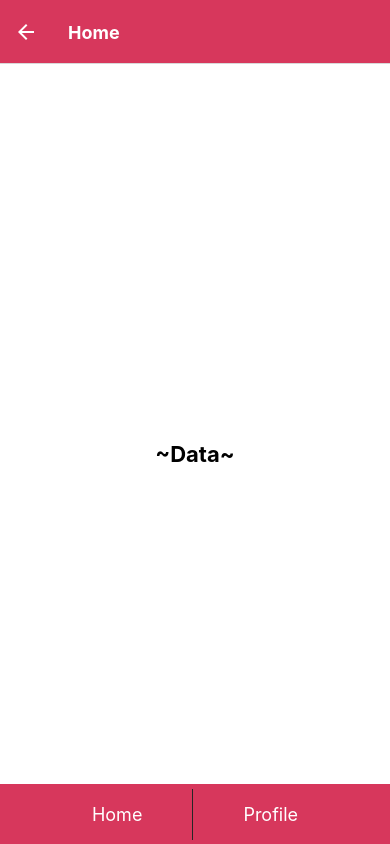
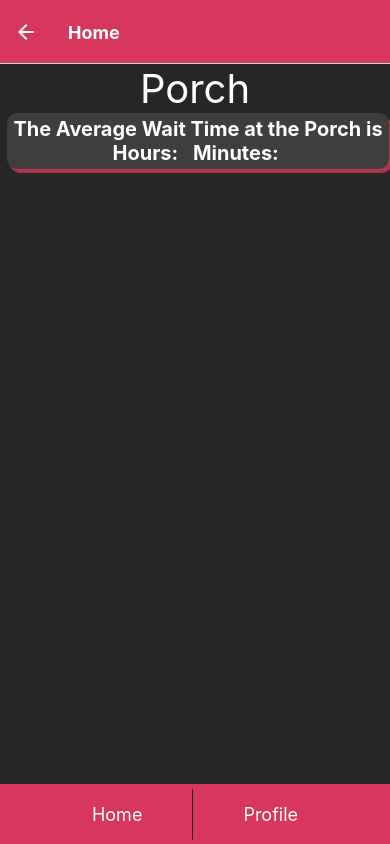
Before and after one commit to wezleyP/CampusCorner, a React Native app: screen /Home in a window 390 px wide. Built offline with nearby package versions, Linux system fonts and the light colour scheme; no server answers; the database is empty.

Commit message:
component for waittime

```diff
--- /dev/null
+++ b/Components/WaitTimes.js
@@ -0,0 +1,98 @@
+import { useNavigation } from '@react-navigation/native'
+import React, { useEffect, useState } from 'react'
+import { View, Text, StyleSheet} from 'react-native'
+
+import {firestore } from '../Firebase'
+import {doc,onSnapshot} from "firebase/firestore"
+
+import Colors from "../Colors"
+
+const Wait = (props) => {
+
+    let title = props.title
+    let document = props.document
+
+    let data = doc(firestore, document)
+
+    const [time, setTime] = useState(0)
+
+    useEffect(() => {
+        let isMounted = true;
+      function listenToDocument() {
+        onSnapshot(data, (docSnapshot) => {
+          if (docSnapshot.exists()) {
+            const docData = docSnapshot.data();
+            setTime(docData)
+          }
+         });
+      }
+
+      listenToDocument()
+    }, [])
+
+    return (
+        <View style={styles.waitTimeView}>
+          <Text style={styles.waitTimeHeaderText}>
+            {title}
+          </Text>
+          <View style={styles.waitTimeTextView}>
+              <Text style={styles.text}>
+                The Average Wait Time at the {title} is
+              </Text>
+              <Text style = {styles.text}>
+                  Hours: {time.Hours}
+              </Text>
+              <Text style = {styles.space}/>
+              <Text style = {styles.text}>
+                  Minutes: {time.Minutes}
+              </Text>
+          </View>
+        </View>
+    )
+}
+
+export default Wait
+
+const styles = StyleSheet.create({
+
+  waitTimeHeaderText: {
+    color: "white",
+    fontSize: 40,
+  },
+  waitTimeView: {
+    alignItems: "center",
+    justifyContent: 'center',
+    flexWrap: "wrap",
+  },
+  waitTimeTextView: {
+    flexDirection: "row",
+    justifyContent: "center",
+    flexWrap: "wrap",
+    backgroundColor: Colors.lighterDark,
+    borderRadius: 10,
+    width: "98%",
+    padding: 4,
+    marginLeft: 6,
+    shadowColor: Colors.primary,
+    shadowOffset: { width: 3, height: 4 },
+    shadowRadius: 1,
+    elevation: 5,
+    shadowOpacity: 0.8
+  },waitTimeHeaderText: {
+    color: "white",
+    fontSize: 40,
+  },
+    text: {
+     fontWeight: '700',
+     fontSize: 20,
+     color: "white",
+    },
+    space: {
+     width: 10
+    }
+})
+
+
+/*
+
+*/
--- a/screens/Home.js
+++ b/screens/Home.js
@@ -1,32 +1,23 @@
 import { useNavigation } from '@react-navigation/native'
 import React, { useEffect, useState } from 'react'
-import { View, Text, StyleSheet, TouchableOpacity} from 'react-native'
+import { View, Text, StyleSheet, TouchableOpacity, ScrollView} from 'react-native'
 
-import { auth,firestore } from '../Firebase'
-import {collection,doc,getDocs } from "firebase/firestore"
+import {firestore } from '../Firebase'
+import {doc,onSnapshot} from "firebase/firestore"
 import Footer from '../Components/Footer'
-
+import Wait from '../Components/WaitTimes'
 import Colors from "../Colors"
-
 
 const Home = () => {
     const navigation  = useNavigation()
 
-    const [time, setTime] = useState([]);
-
-
-
-
-
     return (
       <View style = {styles.container}>
-            <Text style = {styles.headerText}>~Data~</Text>
+        <ScrollView>
 
-            <View>
-              <Text style = {styles.headerText}>
-                {}
-              </Text>
-            </View>
+          <Wait title ={"Porch"} document = { "Porch/pofevjljX988lklZ1EGC" }/>
+        </ScrollView>
+
 
        <Footer />
       </View>
@@ -36,17 +27,41 @@ const Home = () => {
 export default Home
 
 const styles = StyleSheet.create({
+
   container: {
     flex: 1,
-        alignItems: 'center',
-        justifyContent: 'center'
-    },
-    container: {
-        flex: 1,
-        backgroundColor: '#fff',
+    backgroundColor: Colors.dark,
     alignItems: 'center',
     justifyContent: 'center',
   },
+  waitTimeHeaderText: {
+    color: "white",
+    fontSize: 40,
+  },
+  waitTimeView: {
+    alignItems: "center",
+    justifyContent: 'center',
+    flexWrap: "wrap",
+  },
+  waitTimeTextView: {
+    flexDirection: "row",
+    justifyContent: "center",
+    flexWrap: "wrap",
+    backgroundColor: Colors.lighterDark,
+    borderRadius: 10,
+    width: "98%",
+    padding: 4,
+    marginLeft: 6,
+    shadowColor: Colors.primary,
+    shadowOffset: { width: 3, height: 4 },
+    shadowRadius: 1,
+    elevation: 5,
+    shadowOpacity: 0.8
+  },waitTimeHeaderText: {
+    color: "white",
+    fontSize: 40,
+  },
+
       buttonContainer: {
         width: '60%',
         justifyContent: 'center',
@@ -77,39 +92,33 @@ const styles = StyleSheet.create({
         fontWeight: '700',
         fontSize: 15
       },
-      headerText: {
+      text: {
         fontWeight: '700',
-        fontSize: 22
+        fontSize: 20,
+        color: "white",
+      },
+      space: {
+        width: 10
       }
 })
 
 
 /*
-const [users, setUsers] = useState([]);
-      const userCollectionRef = collection(db, "users")
+const data = doc(firestore, "Porch/pofevjljX988lklZ1EGC")
+
+    const [time, setTime] = useState(0)
 
     useEffect(() => {
 
-        const getUsers = async () => {
-            const data = await getDocs(userCollectionRef)
-            setUsers(data.docs.map((doc) => ({...doc.data() , id:doc.id})))
-
-            console.log("working")
+      function listenToDocument() {
+        onSnapshot(data, (docSnapshot) => {
+          if (docSnapshot.exists()) {
+            const docData = docSnapshot.data();
+            setTime(docData)
+          }
+         });
       }
 
-        getUsers()
+      listenToDocument()
     }, [])
-
-
-      {users.map ((user) => {
-                  return (
-                    <Text>
-                      {""}
-                      <Text key ={user.id}>
-                        name: {user.name}
-                      </Text>
-
-                    </Text>
-                  )
-                })}
 */
--- a/screens/Profile.js
+++ b/screens/Profile.js
@@ -1,6 +1,7 @@
 import {useNavigation } from '@react-navigation/native'
 import React from 'react'
 import { StyleSheet, Text, View, TouchableOpacity } from 'react-native'
+import Colors from "../Colors"
 import Footer from '../Components/Footer'
 import { auth } from '../Firebase'
 
@@ -43,6 +44,7 @@ const styles = StyleSheet.create({
         flex: 1,
         justifyContent: 'center',
         alignItems: 'center',
+        backgroundColor: Colors.dark
       },
       buttonContainer: {
         width: '60%',
@@ -61,10 +63,10 @@ const styles = StyleSheet.create({
       buttonOutline: {
         justifyContent: 'center',
         alignItems: 'center',
-        backgroundColor: 'white',
+        backgroundColor: Colors.primary,
         width: "80%",
         marginTop: 5,
-        borderColor: '#D75A5A',
+        borderColor: Colors.secondary,
         borderWidth: 2,
         padding: 15,
         borderRadius: 10,
@@ -77,5 +79,6 @@ const styles = StyleSheet.create({
       },
       text: {
           fontSize: 30,
+          color: "white"
       }
 })
```
Lines whose indentation alone changed are shown as unchanged.
